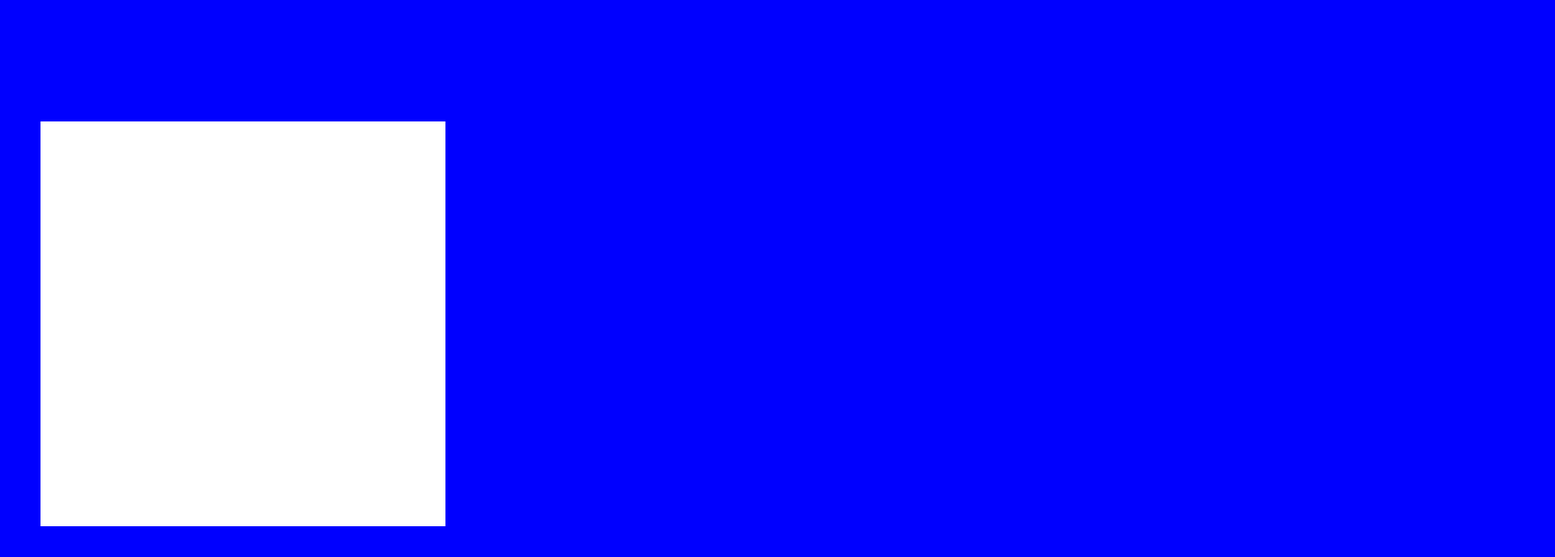
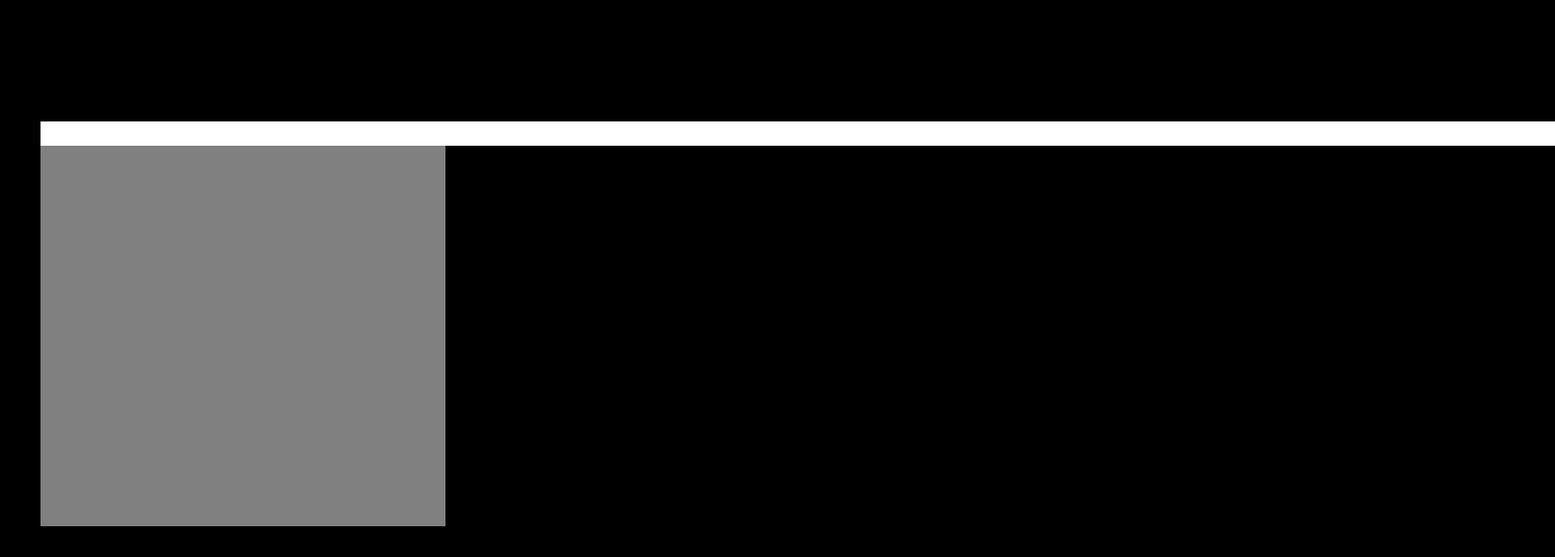
Before and after one commit to Danelle-Gunter/etch-a-sketch, a plain HTML site: page index.html in a window 1280 px wide. Shown: the top 688 px of the page at 81% size, 1920 px wide, since content can reach past the window. Drawn offline with Linux system fonts and the light colour scheme.

Commit message:
Attempting to get a square grid to display

```diff
--- a/scripts/script.js
+++ b/scripts/script.js
@@ -0,0 +1,25 @@
+// create the 16x16 grid
+
+function square(UI_body) {
+    let square = document.createElement('div');
+    square.classList.add('square');
+    UI_body.append(square);
+}
+
+function UI_box(UI_box_number) {
+    UI_body = document.createElement("div");
+    container.append(UI_body);
+    UI_body.setAttribute("id", UI_box_number);
+    UI_body.style.display = "flex";
+
+    return UI_body;
+}
+
+const container = document.querySelector('.container');
+
+for (let i = 0; i < 8; i++) {
+    let UI_body = UI_box(String(i));
+    for (let j = 0; j < 8; j++) {
+        square(UI_body);
+    }
+}
--- a/styles/style.css
+++ b/styles/style.css
@@ -9,7 +9,7 @@ body {
     justify-content: center;
     height: 100vh;
     width: 600px;
-    background-color: blue;
+    background-color: black;
 }
 
 .container {
@@ -20,5 +20,13 @@ body {
     height: 500px;
     width: 500px;
     margin: 0 auto;
+    background-color: grey;
+}
+
+.square {
+    display: flex;
+    flex-direction: row;
+    width: 30px;
+    height: 30px;
     background-color: white;
 }
```
